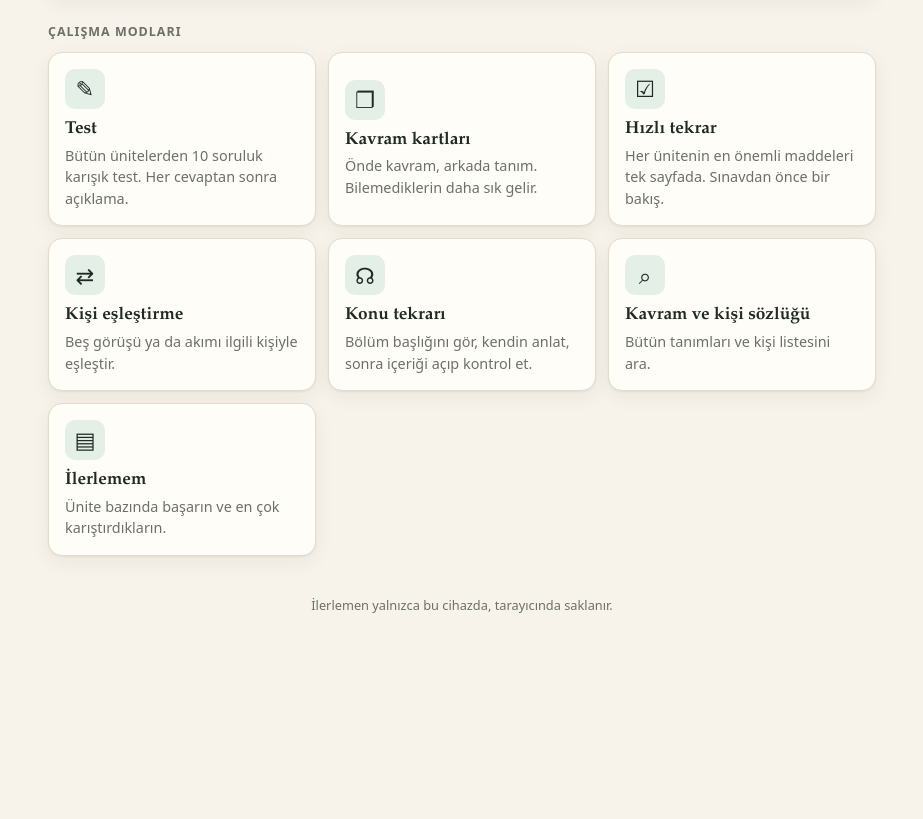
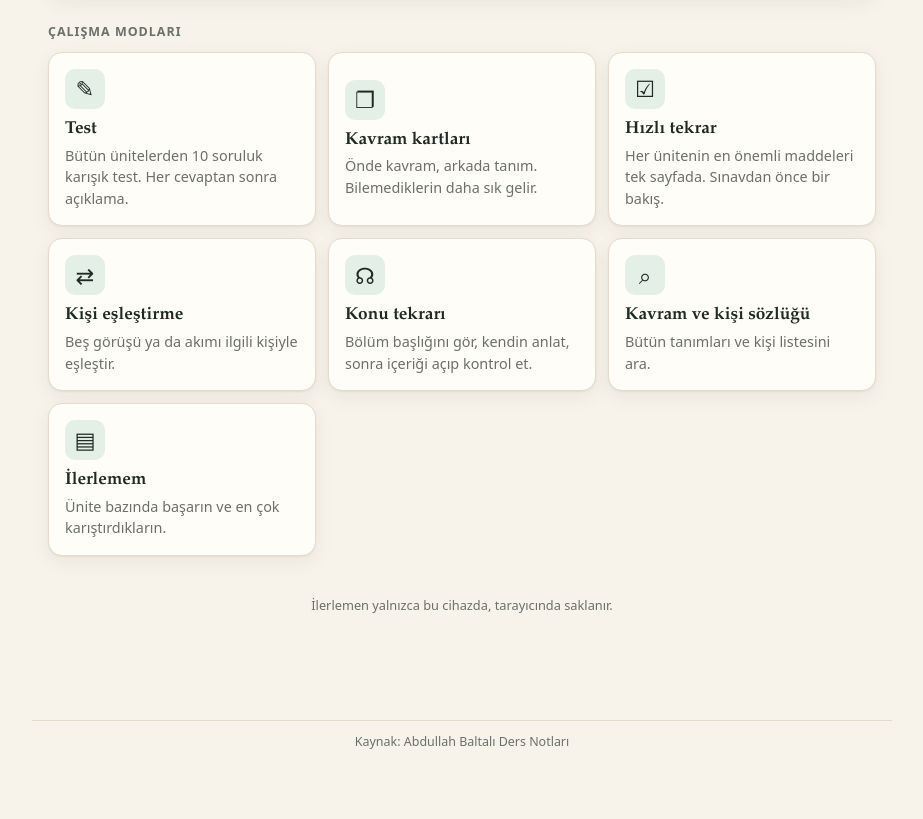
Before and after one commit to alpkiraym/guncel_inanc, a plain HTML site: page index.html in a window 1280 px wide. Shown: the part 849-1668 px from the top of the page, without its empty margins (178-1101 px from the left). Before the commit the page ends 1575 px from the top, so only its background shows below. Drawn offline with Linux system fonts and the light colour scheme.

Commit message:
Alta kaynak satırı eklendi
Co-Authored-By: Claude Opus 5.5 <noreply@anthropic.com>
Claude-Session: https://claude.ai/code/session_01UCS6M8u8fNGK4ipxDmquAE

```diff
--- a/index.html
+++ b/index.html
@@ -286,6 +286,7 @@ details.ht li:before{content:"✓";position:absolute;left:2px;top:7px;color:var(
 </div></header>
 
 <main class="wrap" id="app"></main>
+<p class="wrap kaynak">Kaynak: Abdullah Baltalı Ders Notları</p>
 <div class="sov" id="sov" role="dialog" aria-label="Arama"><div class="sbox"><div class="sbar"><svg viewBox="0 0 24 24" width="18" height="18" fill="none" stroke="currentColor" stroke-width="2.2" stroke-linecap="round"><circle cx="10.5" cy="10.5" r="6.5"/><path d="M15.5 15.5L21 21"/></svg><input id="sq" type="search" placeholder="Kavram, kişi ya da konu ara…" autocomplete="off" oninput="doGlobalSearch()"><button class="ghost" onclick="closeSearch()">Kapat</button></div><div class="sres" id="sres"></div></div></div>
 <div class="sig"><span>© 2026 Her hakkı saklıdır</span><i>·</i><span>Designed by: <b>M.ALPKİRAY</b></span></div>
 <script>window.BLD_APP = 'Güncel İnanç Problemleri'; window.BLD_PREFIX = 'gi_'; window.BLD_SLOT = '#bldSlot';</script>
```
Also changed, not shown: kaynak/sablon.html (+1 -0 lines).
